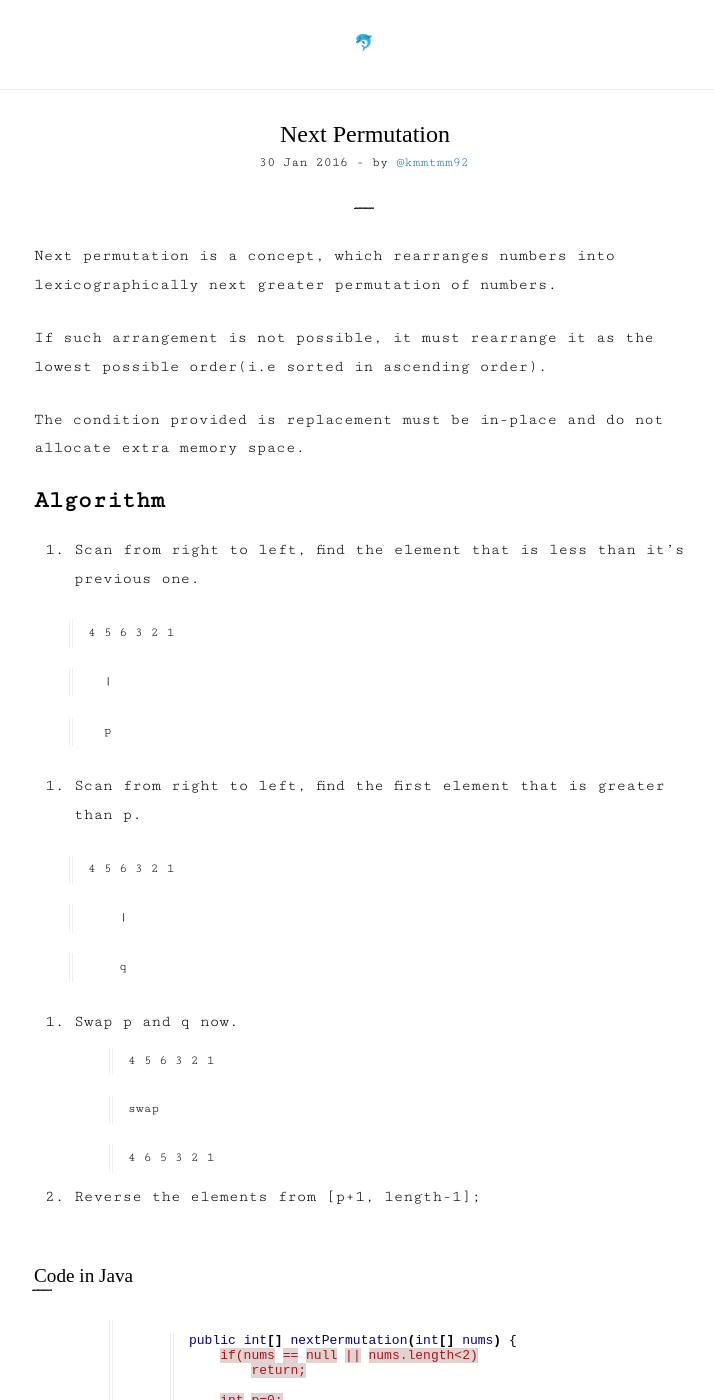
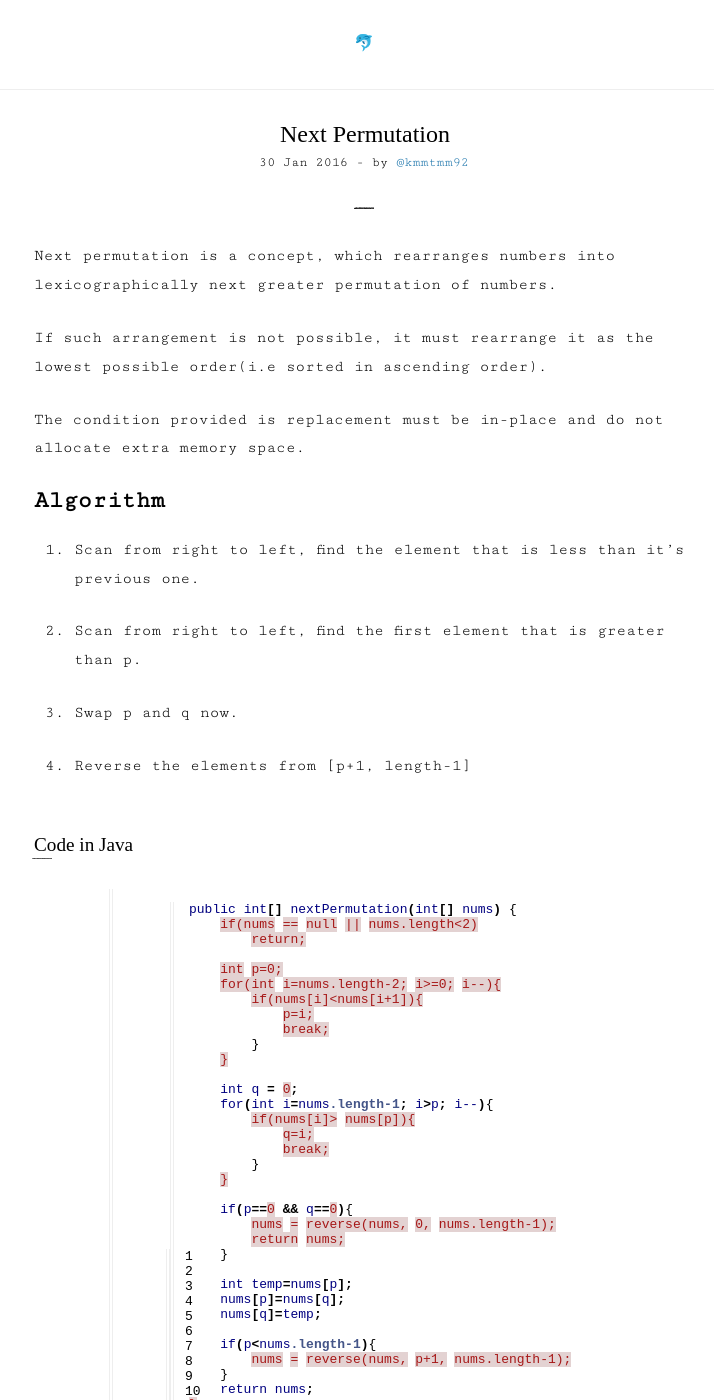
Before and after one commit to Kavit900/Kavit900.github.io, a Jekyll site: the page built from _posts/2016-01-30-next-permutation.md, in a window 1280 px wide and 1400 px high. Shown: the whole window, without its empty margins (276-990 px from the left). Built offline with Jekyll 4.4.1, drawn with Linux system fonts in a browser that asks for light colours; some web fonts are replaced.

Commit message:
added more changes to the post

````diff
--- a/_posts/2016-01-30-next-permutation.md
+++ b/_posts/2016-01-30-next-permutation.md
@@ -14,40 +14,11 @@ The condition provided is replacement must be in-place and do not allocate extra
 
 1. Scan from right to left, find the element that is less than it's previous one.
 
-```
-4 5 6 3 2 1
-```
-```
-  |
-```
-```
-  p
-```
-
 2. Scan from right to left, find the first element that is greater than p.
 
-```
-4 5 6 3 2 1
-```
-```
-    |
-```
-```
-    q
-```
+3. Swap p and q now.
 
-3. Swap p and q now.
-```
-4 5 6 3 2 1
-```
-```
-swap
-```
-```
-4 6 5 3 2 1
-```
-
-4. Reverse the elements from [p+1, length-1];
+4. Reverse the elements from [p+1, length-1]
 
 ### Code in Java
 
````
